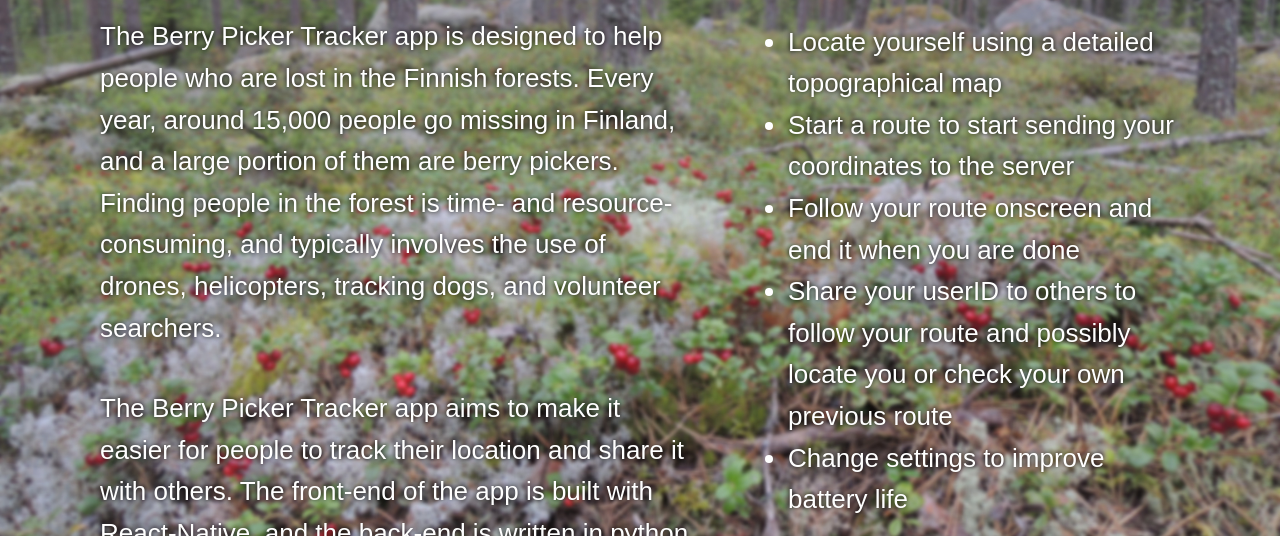
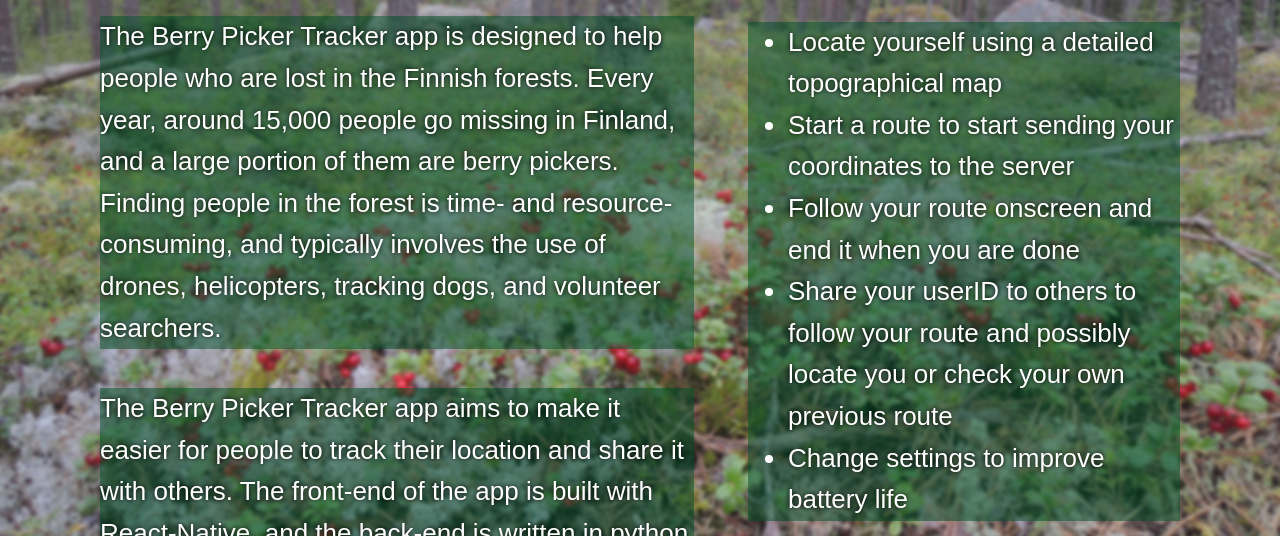
Before and after one commit to marjanpoimijat/berry-picker-tracker.github.io, a plain HTML site: page index.html in a window 1280 px wide. Shown: the part 264-800 px from the top of the page. Drawn offline with nearby package versions, Linux system fonts and the light colour scheme.

Commit message:
Make text clearer to read

```diff
--- a/style.css
+++ b/style.css
@@ -48,8 +48,13 @@ a {
   color: rgb(92, 143, 109);
 }
 
+ul {
+  background-color: rgba(0, 80, 40, 0.5);
+}
+
 p {
   margin: 0 auto 1.5em auto;
+  background-color: rgba(0, 80, 40, 0.5);
 }
 
 blockquote {
```
